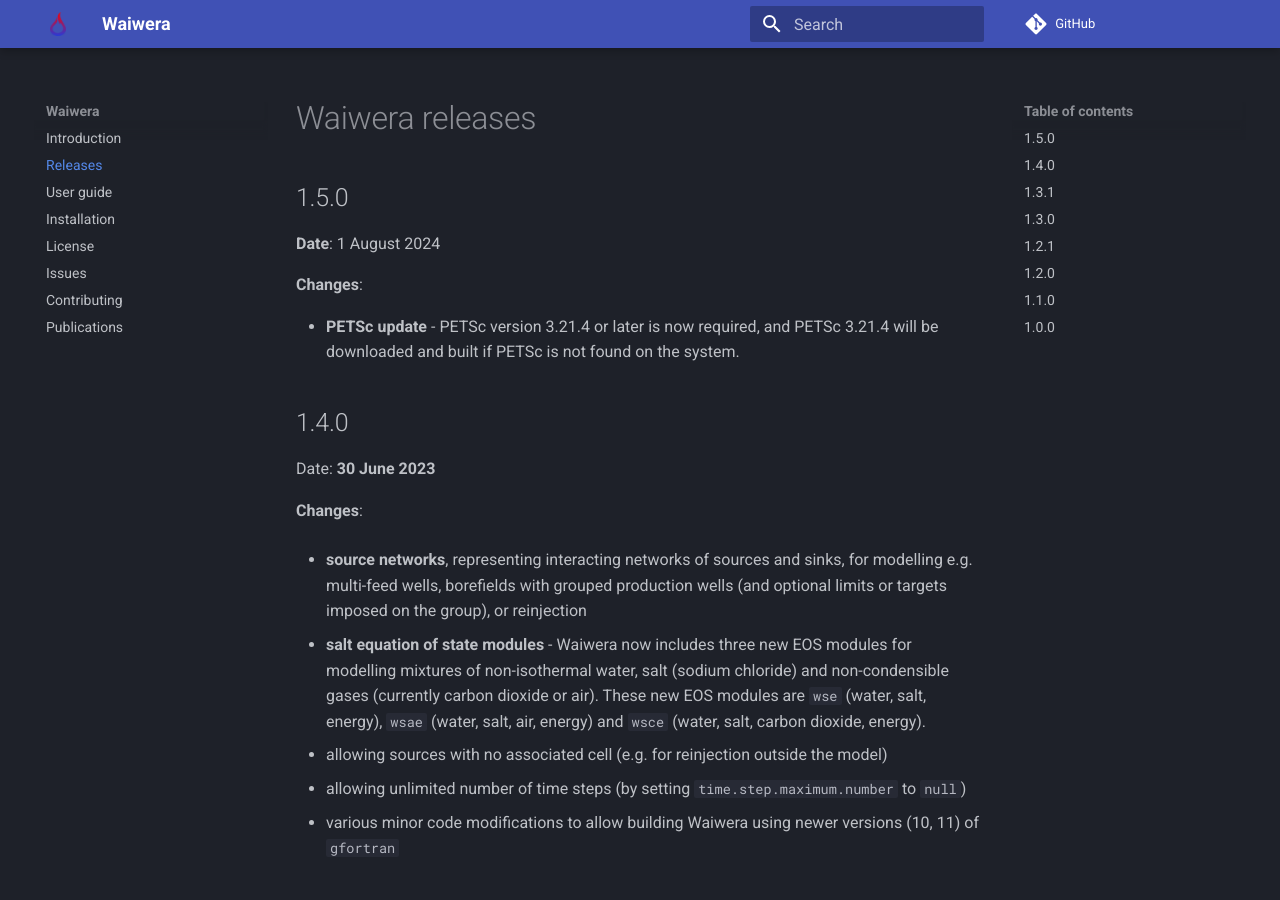
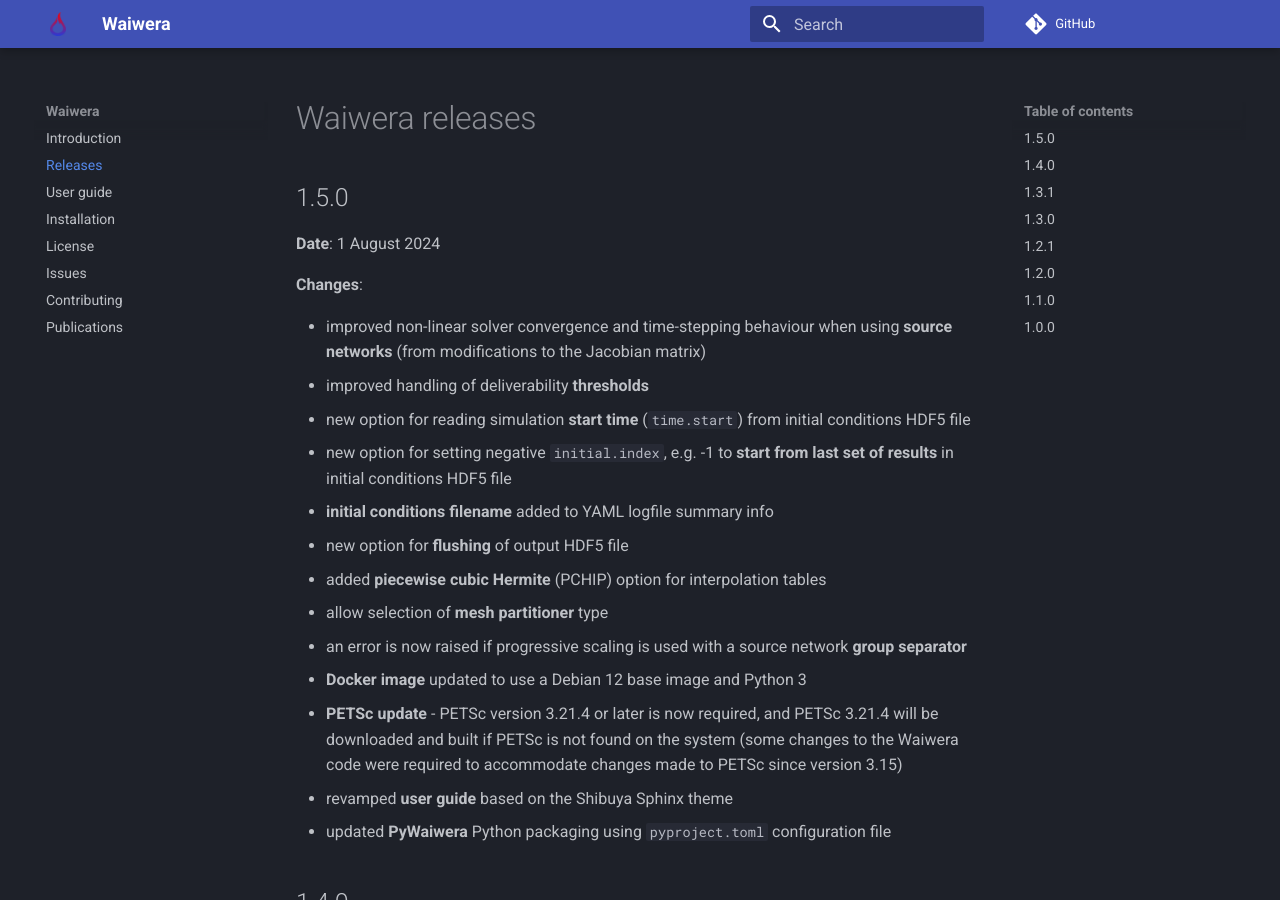
Before and after one commit to waiwera/waiwera-mkdocs, an MkDocs documentation site: the page built from docs/releases.md, in a window 1280 px wide and 900 px high. Built offline with MkDocs 1.6.1 and Material for MkDocs 9.7.7, drawn with Linux system fonts in a browser that asks for light colours; comment, search, counter and statistics services are not loaded.

Commit message:
Add 1.5.0 release notes

```diff
--- a/docs/releases.md
+++ b/docs/releases.md
@@ -5,9 +5,29 @@
 
 **Changes**:
 
+- improved non-linear solver convergence and time-stepping behaviour
+  when using **source networks** (from modifications to the Jacobian
+  matrix)
+- improved handling of deliverability **thresholds**
+- new option for reading simulation **start time** (`time.start`) from
+  initial conditions HDF5 file
+- new option for setting negative `initial.index`, e.g. -1 to **start
+  from last set of results** in initial conditions HDF5 file
+- **initial conditions filename** added to YAML logfile summary info
+- new option for **flushing** of output HDF5 file
+- added **piecewise cubic Hermite** (PCHIP) option for interpolation
+  tables
+- allow selection of **mesh partitioner** type
+- an error is now raised if progressive scaling is used with a source
+  network **group separator**
+- **Docker image** updated to use a Debian 12 base image and Python 3
 - **PETSc update** - PETSc version 3.21.4 or later is now required,
   and PETSc 3.21.4 will be downloaded and built if PETSc is not found
-  on the system.
+  on the system (some changes to the Waiwera code were required to
+  accommodate changes made to PETSc since version 3.15)
+- revamped **user guide** based on the Shibuya Sphinx theme
+- updated **PyWaiwera** Python packaging using `pyproject.toml`
+  configuration file
 
 ## 1.4.0
 
```
